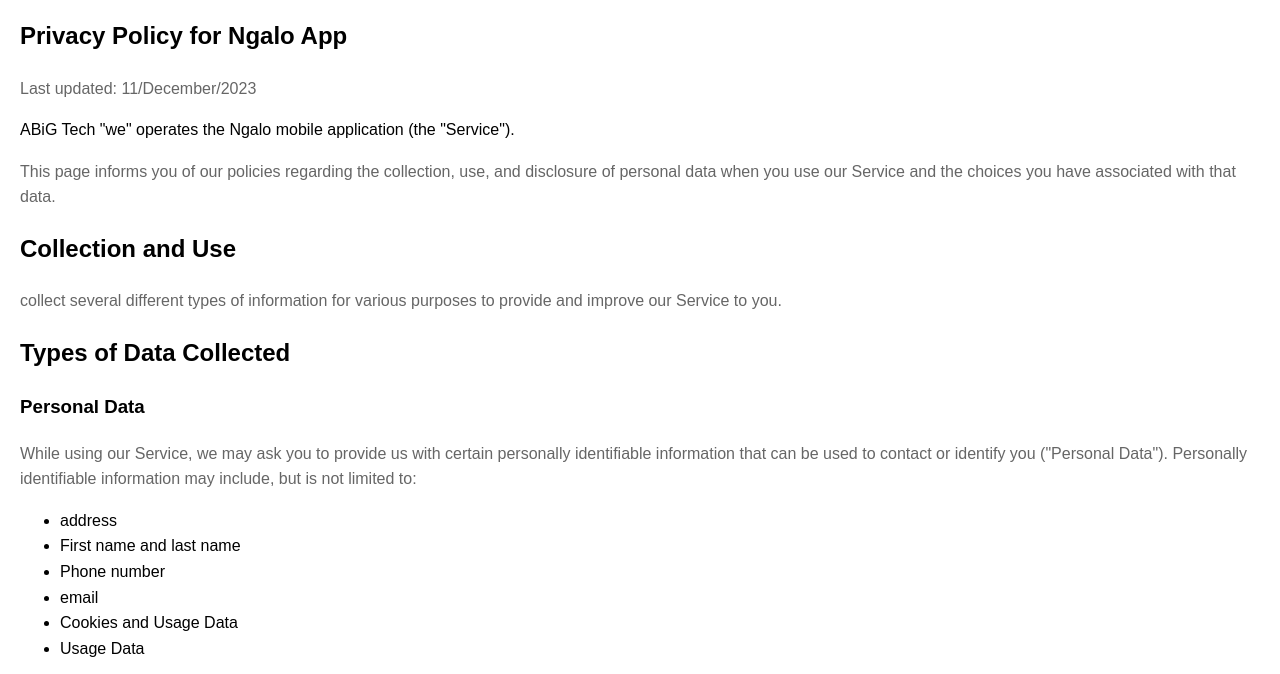
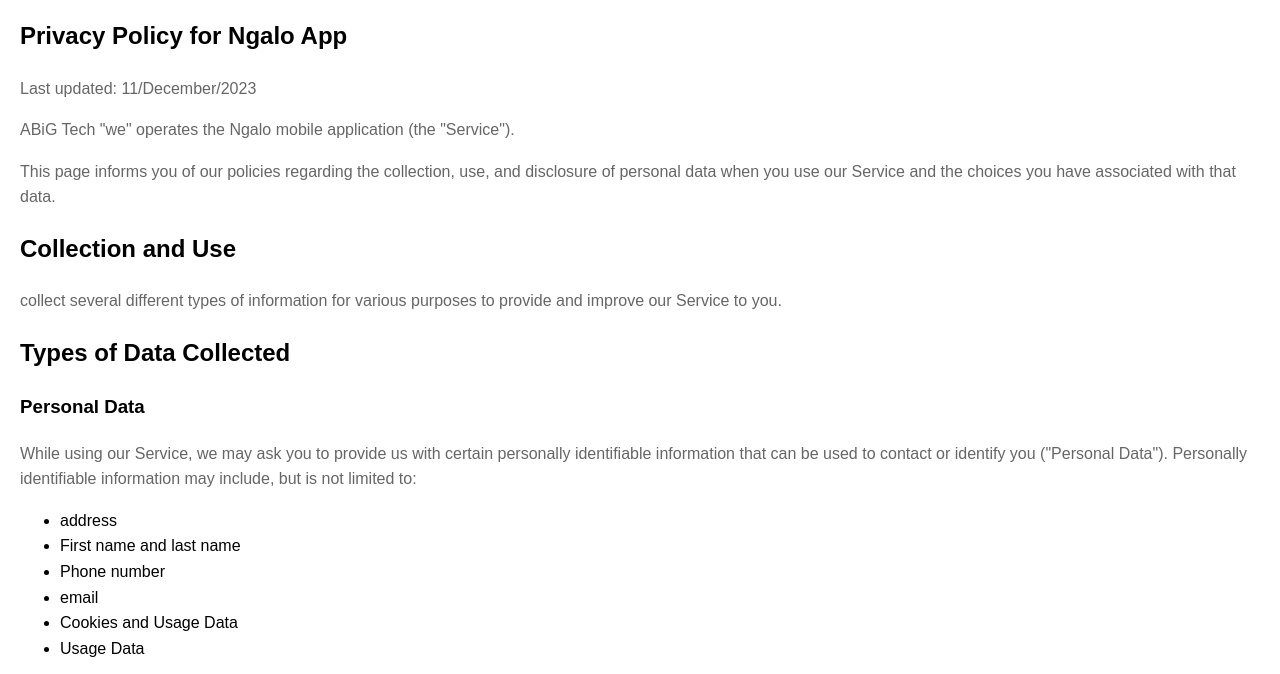
Before and after one commit to Abili/Privacy-Policy, a plain HTML site: page index.html in a window 1280 px wide. Shown: the part 61-735 px from the top of the page. Drawn offline with Linux system fonts and the light colour scheme.

Commit message:
Update index.html
update

```diff
--- a/index.html
+++ b/index.html
@@ -11,7 +11,7 @@
 
         <h2>Privacy Policy for Ngalo App</h2>
         <p>Last updated: 11/December/2023</p>
-        ABiG Tech  "we" operates the Ngalo mobile application (the "Service").
+        <p>ABiG Tech  "we" operates the Ngalo mobile application (the "Service").</p>
 
         <p>This page informs you of our policies regarding the collection, use, and
         disclosure of personal data when you use our Service and the choices you
```
